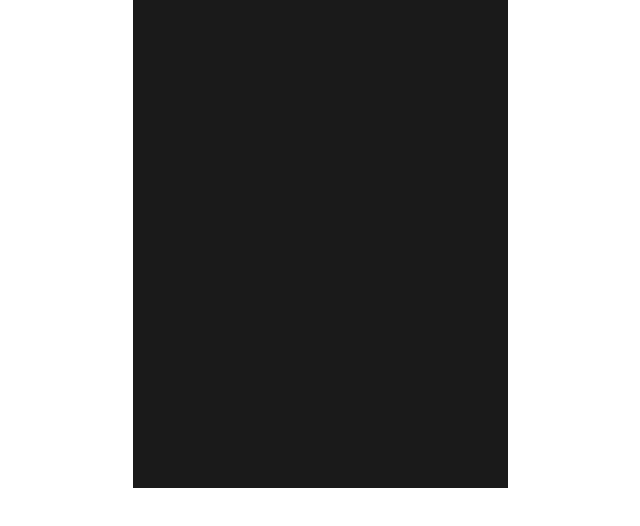
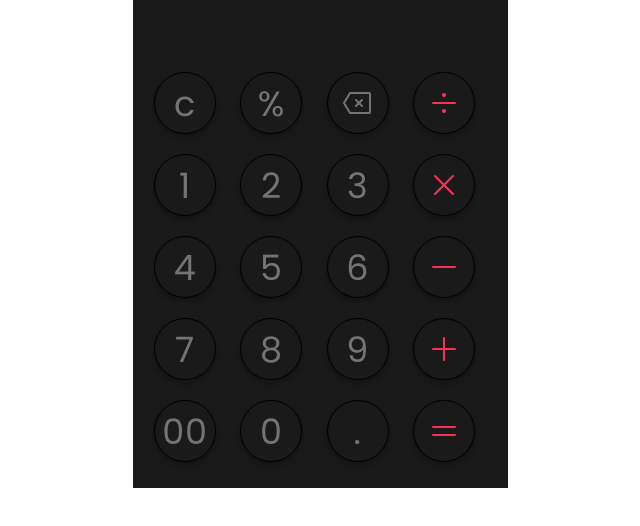
Before and after one commit to Fentomi/JS-calculator, a plain HTML site: page index.html in a window 1280 px wide. Shown: the part 254-780 px from the top of the page, without its empty margins (320-960 px from the left). Drawn offline with Linux system fonts and the light colour scheme.

Commit message:
add buttons

```diff
--- a/index.html
+++ b/index.html
@@ -5,6 +5,7 @@
     <meta name="viewport" content="width=device-width, initial-scale=1.0">
     <link rel="stylesheet" href="style.css">
     <title>Calculator</title>
+    <script src="script.js" defer></script>
 </head>
 <body>
     <div class="content-wrapper">
@@ -28,26 +29,106 @@
                 <div class="calculator-top__btn-history-and-deg"></div>
             </div>
             <div class="calculator-bot">
-                <div class="button"></div>
-                <div class="button"></div>
-                <div class="button"></div>
-                <div class="button"></div>
-                <div class="button"></div>
-                <div class="button"></div>
-                <div class="button"></div>
-                <div class="button"></div>
-                <div class="button"></div>
-                <div class="button"></div>
-                <div class="button"></div>
-                <div class="button"></div>
-                <div class="button"></div>
-                <div class="button"></div>
-                <div class="button"></div>
-                <div class="button"></div>
-                <div class="button"></div>
-                <div class="button"></div>
-                <div class="button"></div>
-                <div class="button"></div>
+                <div class="calculator-bot__button">
+                    <div class="button__image">
+                        <button class="button__text" id="c">c</button>
+                    </div>
+                </div>
+                <div class="calculator-bot__button">
+                    <div class="button__image">
+                        <button class="button__text" id="%">%</button>
+                    </div>
+                </div>
+                <div class="calculator-bot__button">
+                    <div class="button__image">
+                        <button class="button__text" id="backspace"></button>
+                    </div>
+                </div>
+                <div class="calculator-bot__button">
+                    <div class="button__image">
+                        <button class="button__text" id="divide"></button>
+                    </div>
+                </div>
+                <div class="calculator-bot__button">
+                    <div class="button__image">
+                        <button class="button__text" id="1">1</button>
+                    </div>
+                </div>
+                <div class="calculator-bot__button">
+                    <div class="button__image">
+                        <button class="button__text" id="2">2</button>
+                    </div>
+                </div>
+                <div class="calculator-bot__button">
+                    <div class="button__image">
+                        <button class="button__text" id="3">3</button>
+                    </div>
+                </div>
+                <div class="calculator-bot__button">
+                    <div class="button__image">
+                        <button class="button__text" id="multiply"></button>
+                    </div>
+                </div>
+                <div class="calculator-bot__button">
+                    <div class="button__image">
+                        <button class="button__text" id="4">4</button>
+                    </div>
+                </div>
+                <div class="calculator-bot__button">
+                    <div class="button__image">
+                        <button class="button__text" id="5">5</button>
+                    </div>
+                </div>
+                <div class="calculator-bot__button">
+                    <div class="button__image">
+                        <button class="button__text" id="6">6</button>
+                    </div>
+                </div>
+                <div class="calculator-bot__button">
+                    <div class="button__image">
+                        <button class="button__text" id="minus"></button>
+                    </div>
+                </div>
+                <div class="calculator-bot__button">
+                    <div class="button__image">
+                        <button class="button__text" id="7">7</button>
+                    </div>
+                </div>
+                <div class="calculator-bot__button">
+                    <div class="button__image">
+                        <button class="button__text" id="8">8</button>
+                    </div>
+                </div>
+                <div class="calculator-bot__button">
+                    <div class="button__image">
+                        <button class="button__text" id="9">9</button>
+                    </div>
+                </div>
+                <div class="calculator-bot__button">
+                    <div class="button__image">
+                        <button class="button__text" id="plus"></button>
+                    </div>
+                </div>
+                <div class="calculator-bot__button">
+                    <div class="button__image">
+                        <button class="button__text" id="00">00</button>
+                    </div>
+                </div>
+                <div class="calculator-bot__button">
+                    <div class="button__image">
+                        <button class="button__text" id="0">0</button>
+                    </div>
+                </div>
+                <div class="calculator-bot__button">
+                    <div class="button__image">
+                        <button class="button__text" id=".">.</button>
+                    </div>
+                </div>
+                <div class="calculator-bot__button">
+                    <div class="button__image">
+                        <button class="button__text" id="equal"></button>
+                    </div>
+                </div>
             </div>
         </div>
     </div>
--- a/style.css
+++ b/style.css
@@ -1,4 +1,12 @@
 @import url('https://fonts.googleapis.com/css2?family=Poppins:wght@400;500&display=swap');
+
+button {
+    padding: 0;
+    border: none;
+    font: inherit;
+    color: inherit;
+    background-color: transparent;
+}
 
 body {
     margin: 2px;
@@ -26,7 +34,7 @@ a {
 /*TOP CALCULATOR*/
 .calculator-top {
     width: 374px;
-    height: 353px;
+    height: 304px;
 }
 
 /*menu*/
@@ -91,3 +99,88 @@ a {
     line-height: normal;
     letter-spacing: 0.7px;
 }
+
+/* CALCULATOR-BOT */
+.calculator-bot {
+    margin-left: 10px;
+    margin-right: 10px;
+    margin: 0 auto;
+    width: 332px;
+    display: flex;
+    flex-wrap: wrap;
+    flex-direction: row;
+    justify-content: space-between;
+}
+
+.button__image {
+    display: flex;
+    justify-content: center;
+    align-items: center;
+    width: 60px;
+    height: 60px;
+
+    border-radius: 100px;
+    background: #1A1A1A;
+    box-shadow: 0px 4px 4px 0px rgba(0, 0, 0, 0.25);
+    border: 1px solid black;
+}
+
+.button__text {
+    height: 100%;
+    width: 100%;
+
+    font-family: inherit;
+    font-size: inherit;
+    color: inherit;
+    background-color: transparent;
+
+    color: #747474;
+    font-size: 35px;
+    font-style: normal;
+    font-weight: 300;
+    line-height: normal;
+    letter-spacing: 0.7px;
+
+    text-align: center;
+}
+
+.calculator-bot__button {
+    width: 22%;
+    margin-top: 20px;
+}
+
+#backspace {
+    background-image: url('icons/Backspace.svg');
+    background-repeat: no-repeat;
+    background-position: center;
+}
+
+#divide {
+    background-image: url('icons/Divide.svg');
+    background-repeat: no-repeat;
+    background-position: center;
+}
+
+#multiply {
+    background-image: url('icons/X.svg');
+    background-repeat: no-repeat;
+    background-position: center;
+}
+
+#minus {
+    background-image: url('icons/Minus.svg');
+    background-repeat: no-repeat;
+    background-position: center;
+}
+
+#plus {
+    background-image: url('icons/Plus.svg');
+    background-repeat: no-repeat;
+    background-position: center;
+}
+
+#equal {
+    background-image: url('icons/Equals.svg');
+    background-repeat: no-repeat;
+    background-position: center;
+}
```
